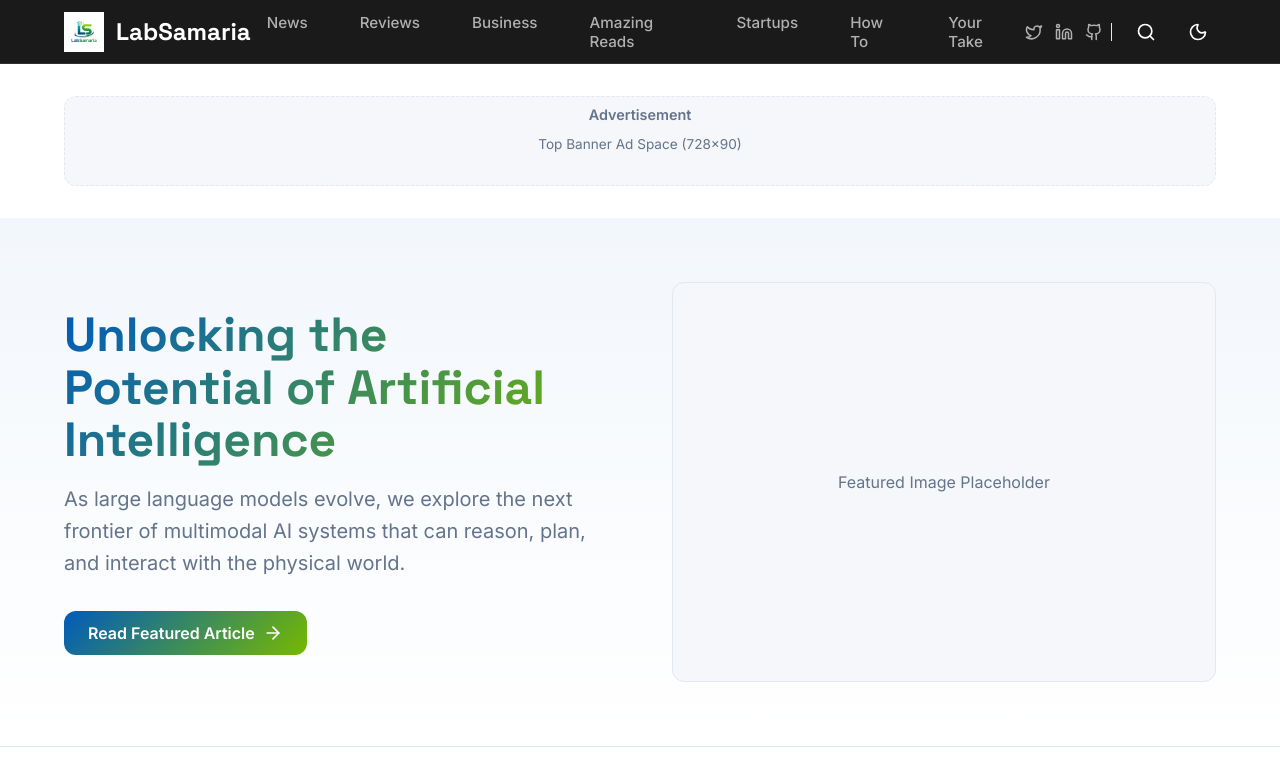
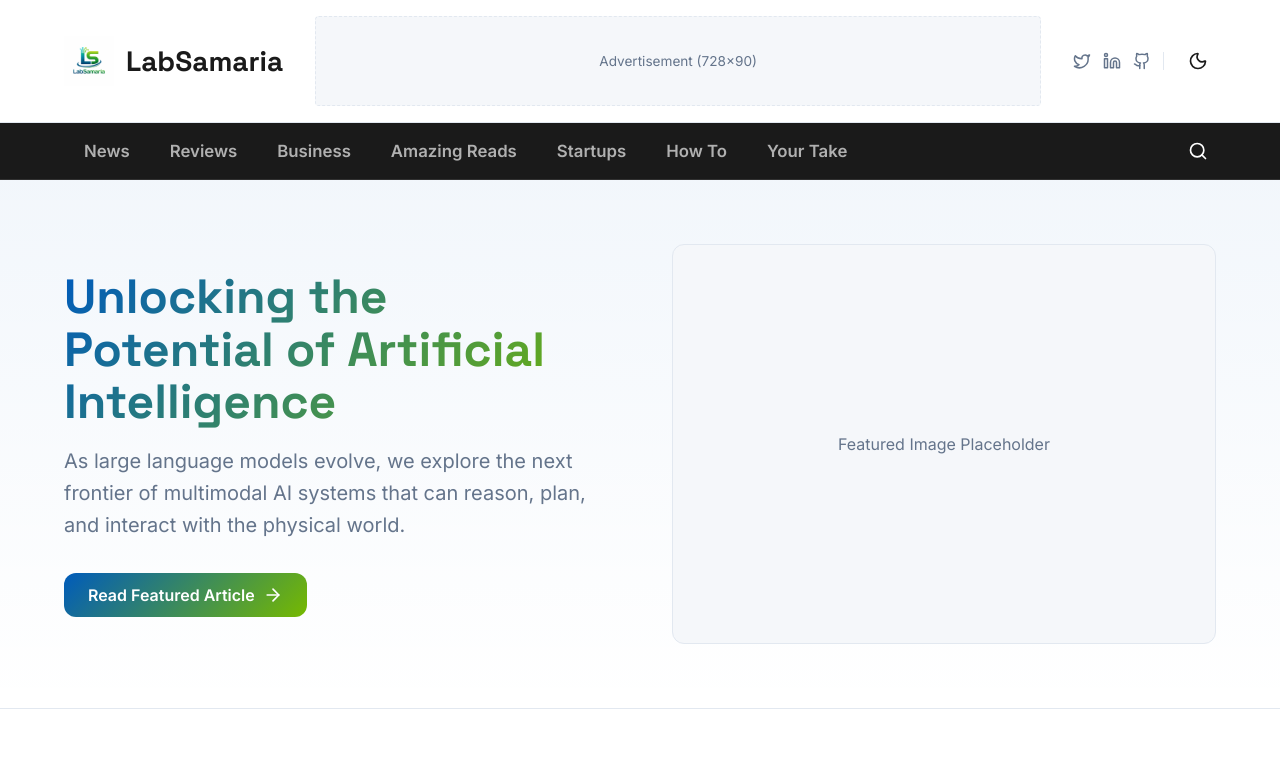
Before and after one commit to papamroma/LabSamaria, a Next.js app: page / in a window 1280 px wide. Shown: the top 773 px of the page. Built offline with nearby package versions, Linux system fonts and the light colour scheme.

Commit message:
Restructured header: Logo+Ad on top, dark nav bar below, bolder category fonts

```diff
--- a/src/app/globals.css
+++ b/src/app/globals.css
@@ -1,8 +1,11 @@
 :root {
   /* Brand Colors */
-  --color-primary: #005BBB; /* Blue from logo */
-  --color-secondary: #76B900; /* Green from logo */
-  --color-accent: #00E5FF; /* Cyan for futuristic accents */
+  --color-primary: #005BBB;
+  /* Blue from logo */
+  --color-secondary: #76B900;
+  /* Green from logo */
+  --color-accent: #00E5FF;
+  /* Cyan for futuristic accents */
 
   /* Neutral Colors - Light Mode */
   --background: #FFFFFF;
@@ -18,20 +21,23 @@
 
   /* Spacing */
   --radius: 0.75rem;
-  --header-height: 4rem;
+  --header-height: 9rem;
   --max-width: 1200px;
 }
 
 [data-theme='dark'] {
   /* Neutral Colors - Dark Mode */
-  --background: #0B0F19; /* Deep Navy */
+  --background: #0B0F19;
+  /* Deep Navy */
   --foreground: #F8FAFC;
   --card-bg: #111827;
   --border: #1E293B;
   --muted: #94A3B8;
 
-  --color-primary: #3B82F6; /* Brighter blue for dark mode */
-  --color-secondary: #84CC16; /* Brighter green for dark mode */
+  --color-primary: #3B82F6;
+  /* Brighter blue for dark mode */
+  --color-secondary: #84CC16;
+  /* Brighter green for dark mode */
 }
 
 * {
@@ -56,16 +62,29 @@ a {
 }
 
 /* Typography */
-h1, h2, h3, h4, h5, h6 {
+h1,
+h2,
+h3,
+h4,
+h5,
+h6 {
   font-family: var(--font-space-grotesk), sans-serif;
   font-weight: 700;
   line-height: 1.2;
   margin-bottom: 1rem;
 }
 
-h1 { font-size: 2.5rem; }
-h2 { font-size: 2rem; }
-h3 { font-size: 1.75rem; }
+h1 {
+  font-size: 2.5rem;
+}
+
+h2 {
+  font-size: 2rem;
+}
+
+h3 {
+  font-size: 1.75rem;
+}
 
 p {
   line-height: 1.6;
@@ -136,8 +155,15 @@ p {
 
 /* Animations */
 @keyframes fadeIn {
-  from { opacity: 0; transform: translateY(10px); }
-  to { opacity: 1; transform: translateY(0); }
+  from {
+    opacity: 0;
+    transform: translateY(10px);
+  }
+
+  to {
+    opacity: 1;
+    transform: translateY(0);
+  }
 }
 
 .animate-fade-in {
--- a/src/app/page.tsx
+++ b/src/app/page.tsx
@@ -10,27 +10,6 @@ const LATEST_POSTS = ARTICLES.slice(1);
 export default function Home() {
   return (
     <div className="page">
-      {/* Top Banner Ad */}
-      <div className="container" style={{ paddingTop: '2rem' }}>
-        <div style={{
-          width: '100%',
-          height: '90px',
-          background: 'var(--card-bg)',
-          border: '1px dashed var(--border)',
-          borderRadius: 'var(--radius)',
-          display: 'flex',
-          alignItems: 'center',
-          justifyContent: 'center',
-          color: 'var(--muted)',
-          marginBottom: '2rem'
-        }}>
-          <div style={{ textAlign: 'center' }}>
-            <p style={{ fontSize: '0.9rem', fontWeight: 600, marginBottom: '0.5rem' }}>Advertisement</p>
-            <p style={{ fontSize: '0.85rem' }}>Top Banner Ad Space (728x90)</p>
-          </div>
-        </div>
-      </div>
-
       {/* Hero Section */}
       <section className={styles.hero}>
         <div className={`container ${styles.heroContent}`}>
--- a/src/components/Header.module.css
+++ b/src/components/Header.module.css
@@ -1,25 +1,23 @@
-.header {
-    height: var(--header-height);
-    border-bottom: 1px solid rgba(255, 255, 255, 0.1);
-    background: #1a1a1a;
-    backdrop-filter: blur(12px);
-    -webkit-backdrop-filter: blur(12px);
+/* Header Wrapper - Sticky container */
+.headerWrapper {
     position: sticky;
     top: 0;
     z-index: 50;
-    transition: background-color 0.3s ease, border-color 0.3s ease;
+    background: var(--background);
 }
 
-[data-theme='dark'] .header {
-    background: #0f0f0f;
-    border-bottom: 1px solid rgba(255, 255, 255, 0.05);
+/* Top Bar: Logo + Ad Space */
+.topBar {
+    background: var(--background);
+    border-bottom: 1px solid var(--border);
+    padding: 1rem 0;
 }
 
-.container {
-    height: 100%;
-    display: flex;
+.topBarContainer {
+    display: grid;
+    grid-template-columns: auto 1fr auto;
     align-items: center;
-    justify-content: space-between;
+    gap: 2rem;
 }
 
 .logo {
@@ -28,62 +26,41 @@
     gap: 0.75rem;
     font-family: var(--font-space-grotesk);
     font-weight: 700;
-    font-size: 1.5rem;
-    color: #ffffff;
+    font-size: 1.75rem;
+    color: var(--foreground);
 }
 
 .logoImage {
-    width: 40px;
-    height: 40px;
+    width: 50px;
+    height: 50px;
     object-fit: contain;
 }
 
 .logoText {
-    font-size: 1.5rem;
-    color: #ffffff;
+    font-size: 1.75rem;
+    color: var(--foreground);
 }
 
-.nav {
+.topAd {
     display: none;
 }
 
-.navLink {
-    color: #b0b0b0;
-    font-weight: 500;
-    transition: all 0.2s ease;
-    padding: 0.5rem 1rem;
-    border-radius: 4px;
-    position: relative;
-}
-
-.navLink:hover {
-    color: #ffffff;
-    background-color: rgba(118, 185, 0, 0.15);
-}
-
-.navLink:active,
-.navLink.active {
-    background-color: var(--color-secondary);
-    color: white;
-}
-
-/* Active state for current page */
-.navLink[aria-current="page"] {
-    background-color: var(--color-secondary);
-    color: white;
-    font-weight: 600;
+.topActions {
+    display: flex;
+    align-items: center;
+    gap: 1rem;
 }
 
 .socialIcons {
     display: flex;
     align-items: center;
     gap: 0.75rem;
-    padding-right: 0.5rem;
+    padding-right: 0.75rem;
     border-right: 1px solid var(--border);
 }
 
 .socialIcons a {
-    color: #b0b0b0;
+    color: var(--muted);
     transition: color 0.2s ease, transform 0.2s ease;
     display: flex;
     align-items: center;
@@ -95,13 +72,79 @@
     transform: translateY(-2px);
 }
 
-.actions {
+.iconBtn {
+    background: none;
+    border: none;
+    color: var(--foreground);
+    cursor: pointer;
+    padding: 0.5rem;
+    border-radius: 50%;
+    transition: background-color 0.2s ease;
+    display: flex;
+    align-items: center;
+    justify-content: center;
+}
+
+.iconBtn:hover {
+    background-color: var(--card-bg);
+}
+
+/* Navigation Bar - Dark Background */
+.navBar {
+    background: #1a1a1a;
+    border-bottom: 1px solid rgba(255, 255, 255, 0.1);
+}
+
+[data-theme='dark'] .navBar {
+    background: #0f0f0f;
+    border-bottom: 1px solid rgba(255, 255, 255, 0.05);
+}
+
+.navContainer {
+    display: flex;
+    align-items: center;
+    justify-content: space-between;
+    height: 3.5rem;
+}
+
+.nav {
+    display: none;
+}
+
+.navLink {
+    color: #b0b0b0;
+    font-weight: 600;
+    font-size: 1.05rem;
+    transition: all 0.2s ease;
+    padding: 1rem 1.25rem;
+    border-radius: 0;
+    position: relative;
+    display: inline-block;
+    height: 100%;
+    display: flex;
+    align-items: center;
+}
+
+.navLink:hover {
+    color: #ffffff;
+    background-color: rgba(118, 185, 0, 0.15);
+}
+
+.navLink:active,
+.navLink.active,
+.navLink[aria-current="page"] {
+    background-color: var(--color-secondary);
+    color: white;
+    font-weight: 700;
+}
+
+.navActions {
     display: flex;
     align-items: center;
     gap: 1rem;
 }
 
-.iconBtn {
+.searchBtn {
     background: none;
     border: none;
     color: #ffffff;
@@ -114,7 +157,7 @@
     justify-content: center;
 }
 
-.iconBtn:hover {
+.searchBtn:hover {
     background-color: rgba(255, 255, 255, 0.1);
 }
 
@@ -126,9 +169,10 @@
     cursor: pointer;
 }
 
+/* Mobile Nav */
 .mobileNav {
     position: absolute;
-    top: var(--header-height);
+    top: 100%;
     left: 0;
     width: 100%;
     background: #1a1a1a;
@@ -136,13 +180,13 @@
     padding: 1rem;
     display: flex;
     flex-direction: column;
-    gap: 1rem;
+    gap: 0.5rem;
     box-shadow: 0 4px 6px -1px rgba(0, 0, 0, 0.3);
 }
 
 .mobileNavLink {
     font-size: 1.1rem;
-    font-weight: 500;
+    font-weight: 600;
     padding: 0.75rem 1rem;
     border-radius: var(--radius);
     transition: all 0.2s ease;
@@ -159,31 +203,43 @@
 .mobileNavLink[aria-current="page"] {
     background-color: var(--color-secondary);
     color: white;
-    font-weight: 600;
+    font-weight: 700;
 }
 
+/* Desktop Styles */
 @media (min-width: 768px) {
+    .topAd {
+        display: block;
+    }
+
     .nav {
         display: flex;
-        gap: 1.25rem;
-        font-size: 0.95rem;
+        gap: 0;
+        height: 100%;
     }
 
     .mobileMenuBtn {
         display: none;
     }
-
-    .socialIcons {
-        display: flex;
-    }
 }
 
+/* Mobile Adjustments */
 @media (max-width: 767px) {
-    .socialIcons {
-        display: none;
+    .topBarContainer {
+        grid-template-columns: auto 1fr;
+        gap: 1rem;
     }
 
     .logoText {
-        font-size: 1.2rem;
+        font-size: 1.3rem;
+    }
+
+    .topActions {
+        gap: 0.5rem;
+    }
+
+    .socialIcons {
+        gap: 0.5rem;
+        padding-right: 0.5rem;
     }
 }
--- a/src/components/Header.tsx
+++ b/src/components/Header.tsx
@@ -13,7 +13,6 @@ export default function Header() {
     const pathname = usePathname();
 
     useEffect(() => {
-        // Check system preference or local storage
         const savedTheme = localStorage.getItem("theme");
         if (savedTheme) {
             setTheme(savedTheme);
@@ -32,26 +31,36 @@ export default function Header() {
     };
 
     return (
-        <header className={styles.header}>
-            <div className={`container ${styles.container}`}>
+        <header className={styles.headerWrapper}>
+            {/* Top Bar: Logo + Ad Space */}
+            <div className={styles.topBar}>
+                <div className={`container ${styles.topBarContainer}`}>
                     <Link href="/" className={styles.logo}>
-                    <Image src="/logo.png" alt="LabSamaria Logo" width={40} height={40} className={styles.logoImage} />
+                        <Image src="/logo.png" alt="LabSamaria Logo" width={50} height={50} className={styles.logoImage} />
                         <span className={styles.logoText}>LabSamaria</span>
                     </Link>
 
-                {/* Desktop Nav */}
-                <nav className={styles.nav}>
-                    <Link href="/category/news" className={styles.navLink} aria-current={pathname === '/category/news' ? 'page' : undefined}>News</Link>
-                    <Link href="/category/reviews" className={styles.navLink} aria-current={pathname === '/category/reviews' ? 'page' : undefined}>Reviews</Link>
-                    <Link href="/category/business" className={styles.navLink} aria-current={pathname === '/category/business' ? 'page' : undefined}>Business</Link>
-                    <Link href="/category/amazing-reads" className={styles.navLink} aria-current={pathname === '/category/amazing-reads' ? 'page' : undefined}>Amazing Reads</Link>
-                    <Link href="/category/startups" className={styles.navLink} aria-current={pathname === '/category/startups' ? 'page' : undefined}>Startups</Link>
-                    <Link href="/category/tutorials" className={styles.navLink} aria-current={pathname === '/category/tutorials' ? 'page' : undefined}>How To</Link>
-                    <Link href="/category/your-take" className={styles.navLink} aria-current={pathname === '/category/your-take' ? 'page' : undefined}>Your Take</Link>
-                </nav>
+                    {/* Top Ad Space */}
+                    <div className={styles.topAd}>
+                        <div style={{
+                            width: '100%',
+                            maxWidth: '728px',
+                            height: '90px',
+                            background: 'var(--card-bg)',
+                            border: '1px dashed var(--border)',
+                            borderRadius: '4px',
+                            display: 'flex',
+                            alignItems: 'center',
+                            justifyContent: 'center',
+                            color: 'var(--muted)',
+                            fontSize: '0.85rem'
+                        }}>
+                            Advertisement (728x90)
+                        </div>
+                    </div>
 
-                <div className={styles.actions}>
-                    {/* Social Media Icons */}
+                    {/* Social Icons + Theme Toggle */}
+                    <div className={styles.topActions}>
                         <div className={styles.socialIcons}>
                             <a href="https://twitter.com/labsamaria" target="_blank" rel="noopener noreferrer" aria-label="Twitter">
                                 <Twitter size={18} />
@@ -63,23 +72,48 @@ export default function Header() {
                                 <Github size={18} />
                             </a>
                         </div>
+                        <button className={styles.iconBtn} onClick={toggleTheme} aria-label="Toggle Theme">
+                            {theme === "light" ? <Moon size={20} /> : <Sun size={20} />}
+                        </button>
+                    </div>
+                </div>
+            </div>
 
-                    <button className={styles.iconBtn} aria-label="Search">
+            {/* Navigation Bar */}
+            <div className={styles.navBar}>
+                <div className={`container ${styles.navContainer}`}>
+                    <nav className={styles.nav}>
+                        <Link href="/category/news" className={styles.navLink} aria-current={pathname === '/category/news' ? 'page' : undefined}>
+                            News
+                        </Link>
+                        <Link href="/category/reviews" className={styles.navLink} aria-current={pathname === '/category/reviews' ? 'page' : undefined}>
+                            Reviews
+                        </Link>
+                        <Link href="/category/business" className={styles.navLink} aria-current={pathname === '/category/business' ? 'page' : undefined}>
+                            Business
+                        </Link>
+                        <Link href="/category/amazing-reads" className={styles.navLink} aria-current={pathname === '/category/amazing-reads' ? 'page' : undefined}>
+                            Amazing Reads
+                        </Link>
+                        <Link href="/category/startups" className={styles.navLink} aria-current={pathname === '/category/startups' ? 'page' : undefined}>
+                            Startups
+                        </Link>
+                        <Link href="/category/tutorials" className={styles.navLink} aria-current={pathname === '/category/tutorials' ? 'page' : undefined}>
+                            How To
+                        </Link>
+                        <Link href="/category/your-take" className={styles.navLink} aria-current={pathname === '/category/your-take' ? 'page' : undefined}>
+                            Your Take
+                        </Link>
+                    </nav>
+
+                    <div className={styles.navActions}>
+                        <button className={styles.searchBtn} aria-label="Search">
                             <Search size={20} />
                         </button>
-                    <button
-                        className={styles.iconBtn}
-                        onClick={toggleTheme}
-                        aria-label="Toggle Theme"
-                    >
-                        {theme === "light" ? <Moon size={20} /> : <Sun size={20} />}
-                    </button>
-                    <button
-                        className={styles.mobileMenuBtn}
-                        onClick={() => setIsMenuOpen(!isMenuOpen)}
-                    >
+                        <button className={styles.mobileMenuBtn} onClick={() => setIsMenuOpen(!isMenuOpen)}>
                             {isMenuOpen ? <X size={24} /> : <Menu size={24} />}
                         </button>
+                    </div>
                 </div>
             </div>
 
```
Lines whose indentation alone changed are shown as unchanged.
